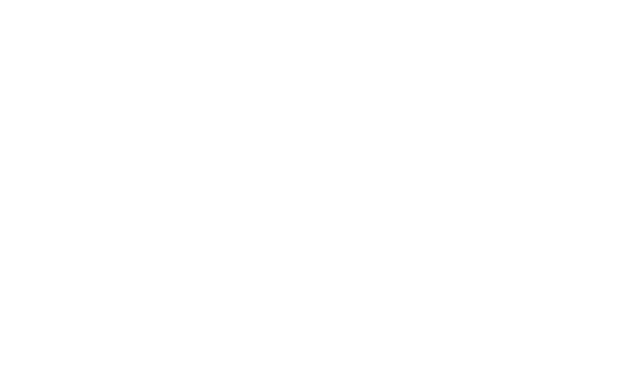
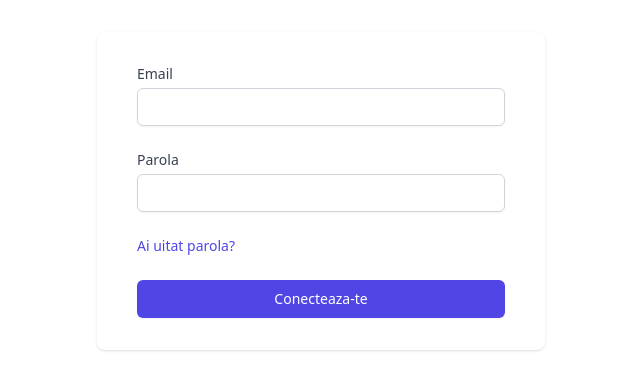
Before and after one commit to OatuPetronela/BuySell, a React (Create React App) app: page /auth/login in a window 1280 px wide. Before the commit this address had no page. Shown: the top 390 px of the page, without its empty margins (319-959 px from the left). Built offline with nearby package versions, Linux system fonts and the light colour scheme; the HTML template or start-up script is replaced by a standard one.

Commit message:
added login page

```diff
--- a/db.json
+++ b/db.json
@@ -1,6 +1,27 @@
 {
-    "users":[],
-    "items":[
+  "users": [
+    {
+      "email": "test@test.com",
+      "password": "$2a$10$tEreXCPJ7B1c7Q6b2/DMWO71B7u1YfBCslePwsYFzBZ.otHnVV4sC",
+      "password_check": "test123",
+      "fName": "Larisa",
+      "lName": "Barloiu",
+      "id": 1
+    },
+    {
+      "email": "birloiularisa@yahoo.com",
+      "password": "$2a$10$1qQE62Zg4Ax4l49ulVNWcuZOlP81zef5.2LKnH28mn2Sb0Pu4hVdq",
+      "fName": "Dana",
+      "lName": "Lst",
+      "id": 2
+    },
+    {
+      "email": "test@test1.com",
+      "password": "$2a$10$.A2FvTqvkEFwumJ4TOOiVeTcFiGRZRAGdSVMTIKLjfXwqyvzBTnIa",
+      "id": 3
+    }
+  ],
+  "items": [
     {
       "id": 1,
       "title": "milk",
--- a/src/App.js
+++ b/src/App.js
@@ -1,6 +1,7 @@
 import { BrowserRouter,Routes, Route } from 'react-router-dom'
 import Register from "./components/features/auth/Register";
 import Home from "./components/features/pages/Home";
+import Login from "./components/features/auth/Login";
 function App() {
   return (
     <>
@@ -8,6 +9,7 @@
         <Routes>
           <Route element={<Home />} path="/" />
           <Route element={<Register />} path="/auth/register" />
+          <Route element={<Login />} path="/auth/login" />
           <Route element={<h2>Adauga un nou anunt</h2>} path="/new-item" />
           <Route element={<h2>Mesaje</h2>} path="/message" />
           <Route element={<h2>Favorite</h2>} path="/favourite" />
--- a/src/components/features/auth/Login.js
+++ b/src/components/features/auth/Login.js
@@ -0,0 +1,91 @@
+import { useState } from "react";
+
+const Login = () => {
+  const [values, setValues] = useState({
+    email: "",
+    password: "",
+  });
+
+  const handleInputChange = (e) => {
+    setValues({ ...values, [e.target.name]: e.target.value });
+  };
+  const handleSubmit = async (e) => {
+    e.preventDefault();
+    const data = await fetch("http://localhost:3500/auth/register", {
+      method: "POST",
+      headers: {
+        "Content-Type": "application/json",
+      },
+      body: JSON.stringify(values),
+    }).then((res) => res.json());
+    console.log(data);
+    const [token, user] = data;
+  };
+
+  return (
+    <div className="mt-8 sm:mx-auto sm:w-full sm:max-w-md">
+      <div className="bg-white py-8 px-4 shadow sm:rounded-lg sm:px-10">
+        <form className="space-y-6" onSubmit={handleSubmit}>
+          <div>
+            <label
+              htmlFor="email"
+              className="block text-sm font-medium text-gray-700"
+            >
+              Email
+            </label>
+            <div className="mt-1">
+              <input
+                id="email"
+                name="email"
+                type="email"
+                required
+                className="block w-full appearance-none rounded-md border border-gray-300 px-3 py-2 placeholder-gray-400 shadow-sm focus:border-indigo-500 focus:outline-none focus:ring-indigo-500 sm:text-sm"
+                onChange={handleInputChange}
+                value={values.email}
+              />
+            </div>
+          </div>
+
+          <div>
+            <label
+              htmlFor="password"
+              className="block text-sm font-medium text-gray-700"
+            >
+              Parola
+            </label>
+            <div className="mt-1">
+              <input
+                id="password"
+                name="password"
+                type="password"
+                required
+                className="block w-full appearance-none rounded-md border border-gray-300 px-3 py-2 placeholder-gray-400 shadow-sm focus:border-indigo-500 focus:outline-none focus:ring-indigo-500 sm:text-sm"
+                onChange={handleInputChange}
+                value={values.password}
+              />
+            </div>
+          </div>
+          <div className="text-sm">
+            <a
+              href="0"
+              className="font-medium text-indigo-600 hover:text-indigo-500"
+            >
+              Ai uitat parola?
+            </a>
+          </div>
+
+          <div>
+            <button
+              type="submit"
+              className="flex w-full justify-center rounded-md border border-transparent bg-indigo-600 py-2 px-4 text-sm font-medium text-white shadow-sm hover:bg-indigo-700 focus:outline-none focus:ring-2 focus:ring-indigo-500 focus:ring-offset-2"
+            >
+              Conecteaza-te
+            </button>
+          </div>
+        </form>
+      </div>
+    </div>
+  );
+};
+
+export default Login;
--- a/src/components/features/auth/Register.js
+++ b/src/components/features/auth/Register.js
@@ -10,16 +10,24 @@
   });
 
   const handleInputChange = (e) => {
-    const val = e.target.value;
+    const value = e.target.value;
     setValues({
       ...values,
-      [e.target.name]: val,
+      [e.target.name]: value,
     });
   };
 
-  const handleSubmit = (e) => {
+  const handleSubmit = async (e) => {
+    const { password_check, ...payload } = values;
     e.preventDefault();
-    console.log(values);
+    const data = await fetch("http://localhost:3500/auth/register", {
+      method: "POST",
+      headers: {
+        "Content-Type": "application/json",
+      },
+      body: JSON.stringify(payload),
+    }).then((res) => res.json());
+    const [token, user] = data; // stuff to do
   };
   return (
     <div className="flex min-h-full flex-col justify-center py-12 sm:px-6 lg:px-8">
@@ -130,20 +138,6 @@
             </div>
 
             <div className="flex items-center justify-between">
-              <div className="flex items-center">
-                <input
-                  id="remember-me"
-                  name="remember-me"
-                  type="checkbox"
-                  className="h-4 w-4 rounded border-gray-300 text-indigo-600 focus:ring-indigo-500"
-                />
-                <label
-                  htmlFor="remember-me"
-                  className="ml-2 block text-sm text-gray-900"
-                >
-                  Retine parola
-                </label>
-              </div>
               <div className="text-sm">
                 <a
                   href="0"
```
Lines whose indentation alone changed are shown as unchanged.
